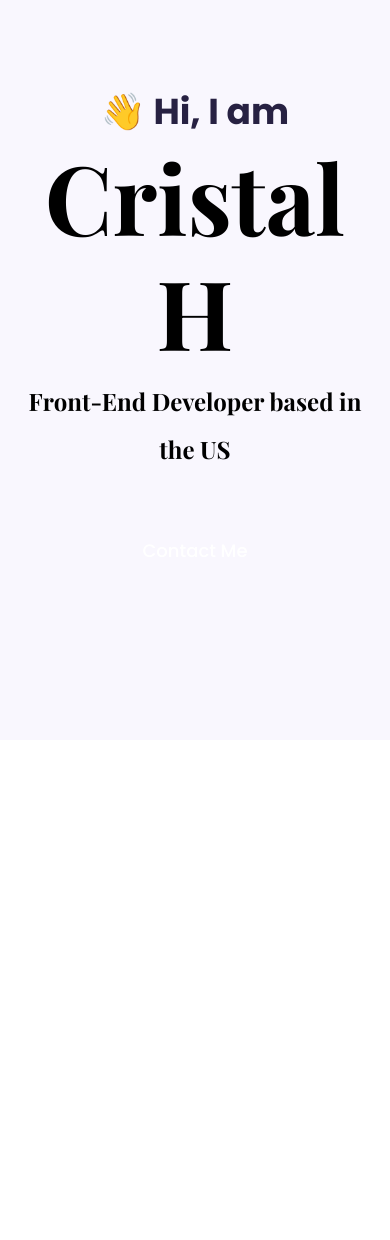
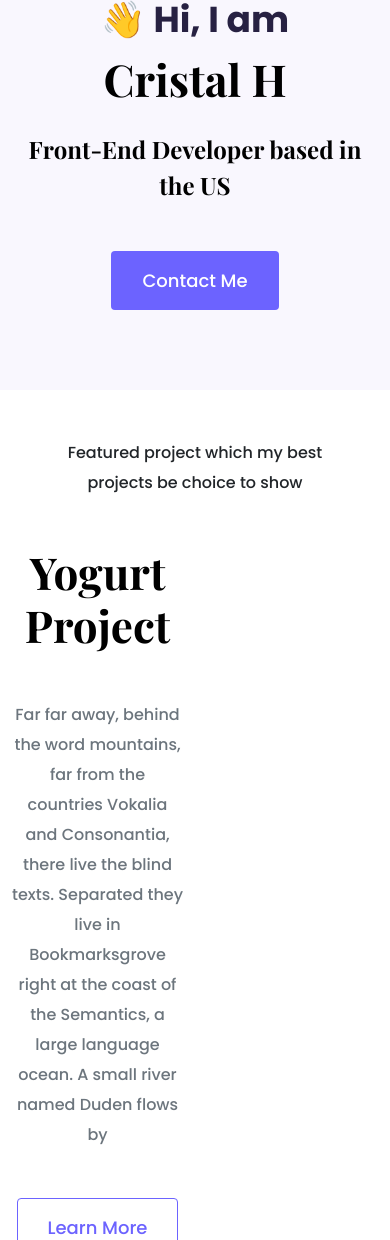
Before and after one commit to codingcalypso/Portfolio-Project, a plain HTML site: page index.html in a window 390 px wide. Shown: the part 75-1315 px from the top of the page. Before the commit the page ends 844 px from the top, so only its background shows below. Drawn offline with nearby package versions, Linux system fonts and the light colour scheme.

Commit message:
Added images/updated media css

```diff
--- a/index.html
+++ b/index.html
@@ -33,7 +33,66 @@
       <p>👋 Hi, I am</p>
       <h1>Cristal H</h1>
       <h2 class="mb-5">Front-End Developer based in the US</h2>
-      <a href="#" class="btn btn-branding">Contact Me</a>
+      <div>
+        <a href="#" class="btn btn-branding">Contact Me</a>
+      </div>
+    </div>
+    <p class="text-center m-5">
+      Featured project which my best projects be choice to show
+    </p>
+    <div class="container">
+      <div class="row mb-5">
+        <div class="col d-none d-lg-block">
+          <!-- He removed the col-6, to say "bootstrap, just divide the columns evenly, dont show the images (display-none) unless the screen is lg (d-lg-block)" -->
+          <img src="images/yogurt.png" class="img-fluid" alt="" />
+        </div>
+        <div class="col-6">
+          <div class="project-description">
+            <h2 class="mb-5">Yogurt Project</h2>
+            <p class="mb-5 text-muted">
+              Far far away, behind the word mountains, far from the countries
+              Vokalia and Consonantia, there live the blind texts. Separated
+              they live in Bookmarksgrove right at the coast of the Semantics, a
+              large language ocean. A small river named Duden flows by
+            </p>
+            <a href="#" class="btn btn-branding-outline">Learn More</a>
+          </div>
+        </div>
+      </div>
+      <div class="row mb-5">
+        <div class="col-6">
+          <div class="project-description">
+            <h2 class="mb-5">Weather App</h2>
+            <p class="mb-5 text-muted">
+              Far far away, behind the word mountains, far from the countries
+              Vokalia and Consonantia, there live the blind texts. Separated
+              they live in Bookmarksgrove right at the coast of the Semantics, a
+              large language ocean. A small river named Duden flows by
+            </p>
+            <a href="#" class="btn btn-branding-outline">Learn More</a>
+          </div>
+        </div>
+        <div class="col d-none d-lg-block">
+          <img src="images/weather.png" class="img-fluid" alt="" />
+        </div>
+      </div>
+      <div class="row">
+        <div class="col d-none d-lg-block">
+          <img src="images/dictionary.png" class="img-fluid" alt="" />
+        </div>
+        <div class="col-6">
+          <div class="project-description">
+            <h2 class="mb-5">Dictionary Project</h2>
+            <p class="mb-5 text-muted">
+              Far far away, behind the word mountains, far from the countries
+              Vokalia and Consonantia, there live the blind texts. Separated
+              they live in Bookmarksgrove right at the coast of the Semantics, a
+              large language ocean. A small river named Duden flows by
+            </p>
+            <a href="#" class="btn btn-branding-outline">Learn More</a>
+          </div>
+        </div>
+      </div>
     </div>
   </body>
 </html>
--- a/styles/style.css
+++ b/styles/style.css
@@ -1,6 +1,6 @@
 :root {
   --branding-color: #6c63ff;
-  --secondary-color: #272142;
+  --secondary-color: #f9f7fe;
   --heading-font-family: "Playfair Display", serif;
   --default-font-family: "Poppins", serif;
 }
@@ -19,12 +19,18 @@ h6 {
 }
 h1 {
   font-size: 96px;
+  line-height: 1.5;
+}
+h2 {
+  font-size: 64px;
 }
 p {
   font-weight: normal;
+  font-size: 16px;
+  line-height: 30px;
 }
 .hero {
-  background-color: #f9f7fe;
+  background-color: var(--secondary-color);
   text-align: center;
   padding: 160px 20px;
 }
@@ -32,19 +38,47 @@ p {
   font-size: 36px;
   font-weight: bold;
   margin: 0;
-  color: var(--secondary-color);
+  color: #272142;
 }
 .hero h2 {
   font-family: var(--heading-font-family);
   font-weight: normal;
-  line-height: 2;
+  line-height: 1.5;
   font-size: 24px;
 }
 .btn-branding {
-  background-color: #var(--branding-color);
+  background-color: var(--branding-color);
   border-radius: 4px;
   color: white;
   font-size: 18px;
   line-height: 27px;
   padding: 15px 30px;
 }
+.btn-branding-outline {
+  color: var(--branding-color);
+  border: 1px solid var(--branding-color);
+  border-radius: 4px;
+  font-size: 18px;
+  line-height: 27px;
+  padding: 15px 30px;
+}
+.project-description {
+  padding: 120px 60px;
+}
+@media (max-width: 900px) {
+  h1 {
+    font-size: 44px;
+    line-height: 2;
+  }
+  h2 {
+    font-size: 44px;
+  }
+  /* padding is only applied when the width has a maximum resolution of 900px (large) otherwise it is removed */
+  .project-description {
+    padding: 0;
+    text-align: center;
+  }
+  .hero {
+    padding: 80px 20px;
+  }
+}
```
Also changed, not shown: images/dictionary.png (added), images/weather.png (added), images/yogurt.png (added).
